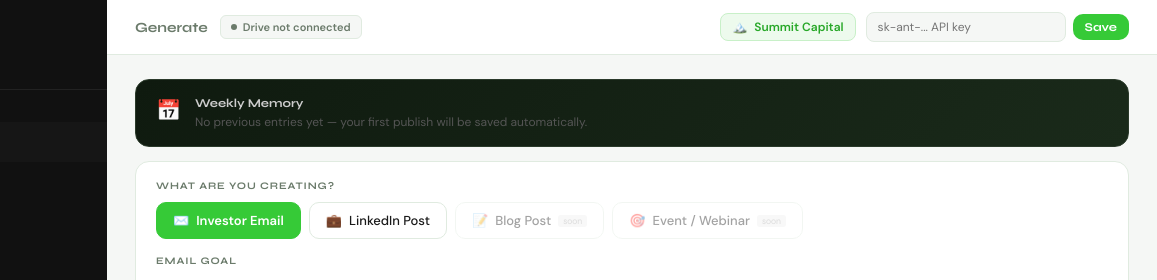
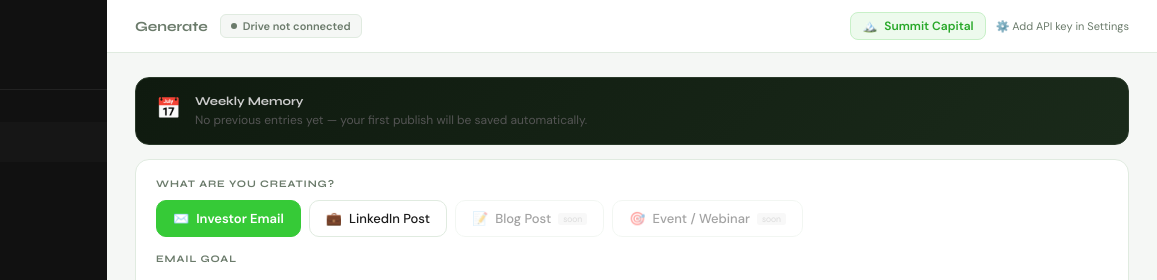
Before and after one commit to CapBloom/content-studio, a plain HTML site: page index.html in a window 1280 px wide. Shown: the top 280 px of the page, 123-1280 px from the left. Drawn offline with Linux system fonts and the light colour scheme.

Commit message:
Add files via upload

```diff
--- a/index.html
+++ b/index.html
@@ -169,10 +169,8 @@ h1,h2,h3,h4,h5{font-family:'Syne',sans-serif}
     </div>
     <div style="display:flex;align-items:center;gap:10px;flex-wrap:wrap">
       <div class="client-badge">🏔️ <span id="clientName">Summit Capital</span></div>
-      <div class="api-bar">
-        <input type="password" class="api-input" id="apiKeyInput" placeholder="sk-ant-... API key">
-        <button class="btn btn-green" style="padding:6px 12px;font-size:12px" onclick="saveKey()">Save</button>
-      </div>
+      <div id="apiKeyInput" style="display:none"></div>
+      <div id="keyStatus" style="font-size:11px;color:var(--muted)">⚙️ Add API key in Settings</div>
     </div>
   </div>
 
@@ -455,7 +453,7 @@ var FORMS = {
 
 // INIT
 window.onload = function() {
-  if (apiKey) { document.getElementById('apiKeyInput').value = apiKey; document.getElementById('settApiKey').value = apiKey; }
+  if (apiKey) { document.getElementById('settApiKey').value = apiKey; document.getElementById('keyStatus').innerHTML = '🔑 API key saved'; document.getElementById('keyStatus').style.color='var(--green)'; }
   var cn = lsG('clientName') || 'Summit Capital';
   document.getElementById('clientName').textContent = cn;
   document.getElementById('settClientName').value = cn;
@@ -923,8 +921,8 @@ function renderHist(){
 function cpyIdx(i){ if(histItems[i]) navigator.clipboard.writeText(histItems[i].text).then(function(){toast('Copied');}); }
 
 // SETTINGS
-function saveKey(){ var k=document.getElementById('apiKeyInput').value.trim(); if(!k){toast('Enter key');return;} apiKey=k; lsS('apiKey',k); toast('API key saved'); }
-function saveKeySettings(){ var k=document.getElementById('settApiKey').value.trim(); if(!k){toast('Enter key');return;} apiKey=k; lsS('apiKey',k); document.getElementById('apiKeyInput').value=k; toast('API key saved'); }
+function saveKey(){ var k=document.getElementById('settApiKey').value.trim(); if(!k){toast('Enter key');return;} apiKey=k; lsS('apiKey',k); document.getElementById('keyStatus').innerHTML='🔑 API key saved'; document.getElementById('keyStatus').style.color='var(--green)'; toast('API key saved ✓'); }
+function saveKeySettings(){ var k=document.getElementById('settApiKey').value.trim(); if(!k){toast('Enter key');return;} apiKey=k; lsS('apiKey',k); document.getElementById('keyStatus').innerHTML='🔑 API key saved'; document.getElementById('keyStatus').style.color='var(--green)'; toast('API key saved ✓'); }
 function saveClientNameSetting(){ var n=document.getElementById('settClientName').value.trim(); if(!n) return; lsS('clientName',n); document.getElementById('clientName').textContent=n; toast('Client name saved'); }
 function copyOut(){ if(!latestOut){toast('Nothing to copy');return;} navigator.clipboard.writeText(latestOut).then(function(){toast('Copied');}); }
 
```
